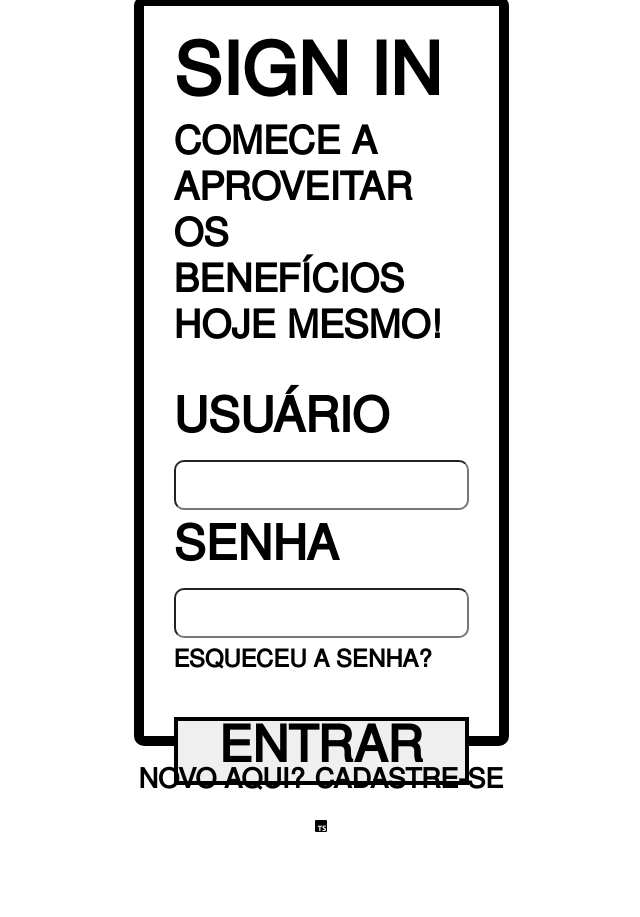
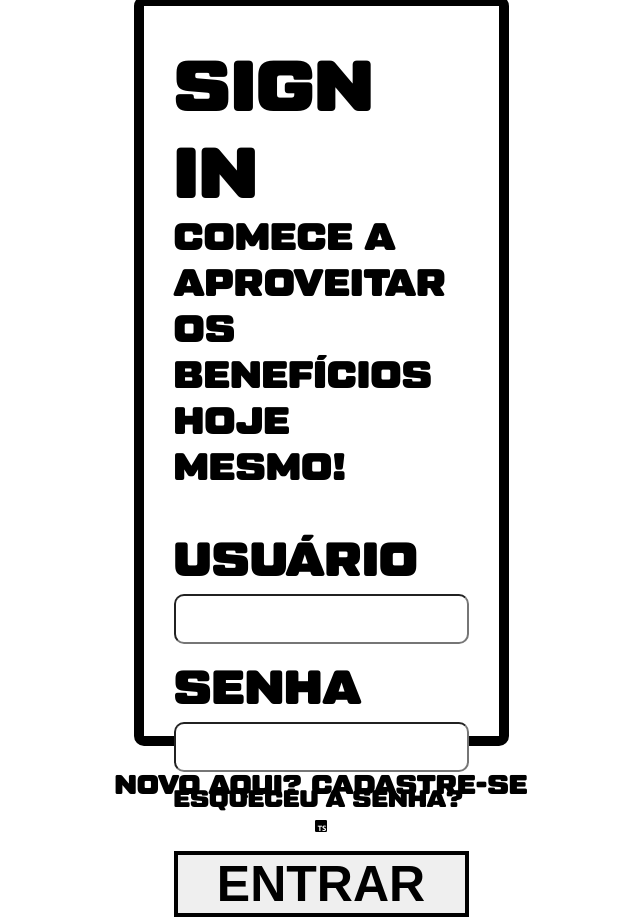
Before and after one commit to FernandoKohn/Luminy, a React (Create React App) app in the folder projeto/: page /Login in a window 1280 px wide. Shown: the whole page, without its empty margins (319-959 px from the left). Before the commit the page ends 834 px from the top, so only its background shows below. Built offline with nearby package versions, Linux system fonts and the light colour scheme; no server answers.

Commit message:
Dashboard

```diff
--- a/projeto/src/components/layout/Navbar.module.css
+++ b/projeto/src/components/layout/Navbar.module.css
@@ -12,7 +12,7 @@
     justify-content: center;
     width: 100%;
     height: 120px;
-    background-color: #E4DDCF;
+    background-color: #EDDDD6;
     border-radius: 10px 10px 0px 0px;
 }
 
@@ -23,7 +23,6 @@
     display: flex;
     border-radius: 15px;
     padding: 5px;
-    margin-top: 40px;
     justify-content: space-between;
 }
 
--- a/projeto/src/components/pages/Home.module.css
+++ b/projeto/src/components/pages/Home.module.css
@@ -10,7 +10,7 @@
     height: 850px;
     position: relative;
     border-bottom: 5px solid black;
-    background-color: #E4DDCF;
+    background-color: #EDDDD6;
 }
 
 .section1_on {
@@ -27,27 +27,17 @@
 
 .lightbulb {
     width: 300px;
+    z-index: 1;
 }
 
-.ilumine {
-    display: flex;
-    justify-content: space-between;
-    width: 1150px;
+.lightSource {
     position: absolute;
-    top: 90px;
-    left: 410px;
-    pointer-events: none;
-}
+    width: 2px;
+    height: 2px;
+    background-color: #B6D600;
+    border-radius: 100%;
+    box-shadow: 0px 0px 250px 200px #d9ff00;
 
-.ilumine h1 {
-    font-size: 300px;
-}
-
-.suaGestao {
-    font-size: 300px;
-    position: absolute;
-    top: 440px;
-    pointer-events: none;
 }
 
 .section2 {
--- a/projeto/src/components/pages/Home.tsx
+++ b/projeto/src/components/pages/Home.tsx
@@ -27,14 +27,11 @@ export const Home = () => {
                 <section className={src ? styles.section1_off : styles.section1_on}>
                     {src === false && (
                         <>
-                            <div className={styles.ilumine}>
-                                <h1>ILU</h1>
-                                <h1>MINE</h1>
-                            </div>
-                            <h1 className={styles.suaGestao}>sua gestão!</h1>
+                            <div className={styles.lightSource}></div>
                         </>
                     )}
                     <img className={styles.lightbulb} src={src ? light_off : light_on} alt="Light Bulb" onClick={() => setSrc(!src)} />
+
                 </section>
                 <section className={styles.section2}>
                     <h1>Experimente Luminy hoje mesmo</h1>
--- a/projeto/src/index.css
+++ b/projeto/src/index.css
@@ -11,31 +11,13 @@ a{
   color: black;
 }
 
+@font-face {
+  font-family: TaticRound;
+  src: url(./fonts/TacticRound-Ult.ttf);
+}
+
 body {
   padding: 15px;
-
-  font-family: Nimbus;
+  font-family: TaticRound;
   position: relative;
 }
-
-@font-face {
-  font-family: Nimbus;
-  src: url(./fonts/NimbusSanL-Reg.otf);
-}
-
-@font-face {
-  font-family: Nimbus_bold;
-  src: url(./fonts/NimbusSanL-Bol.otf);
-}
-
-button {
-  font-family: Nimbus;
-}
-
-h1 {
-  font-size: 130px;
-}
-
-p {
-  font-size: 70px;
-}
```
Also changed, not shown: projeto/src/fonts/TacticRound-Med.ttf (added), projeto/src/fonts/TacticRound-Ult.ttf (added).
